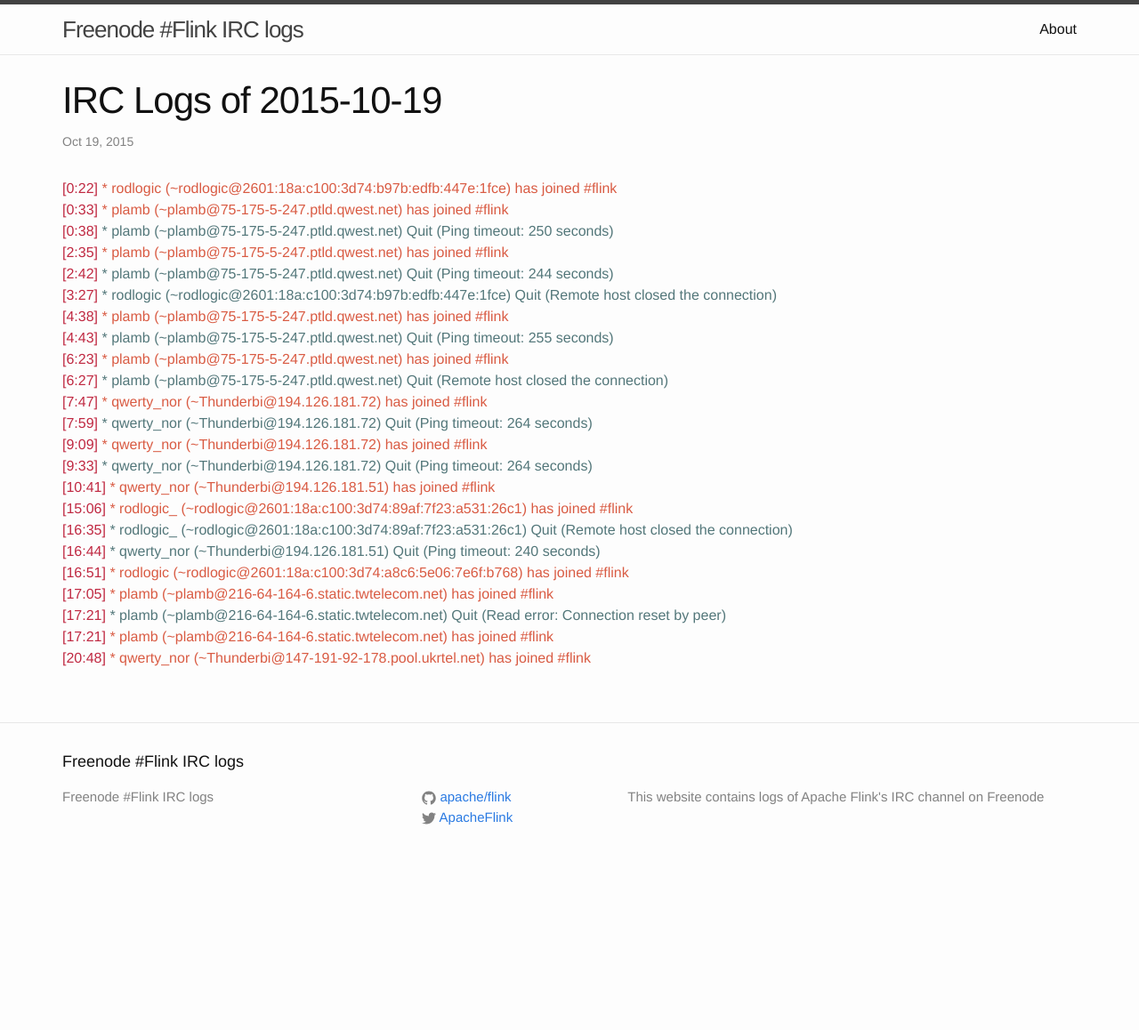
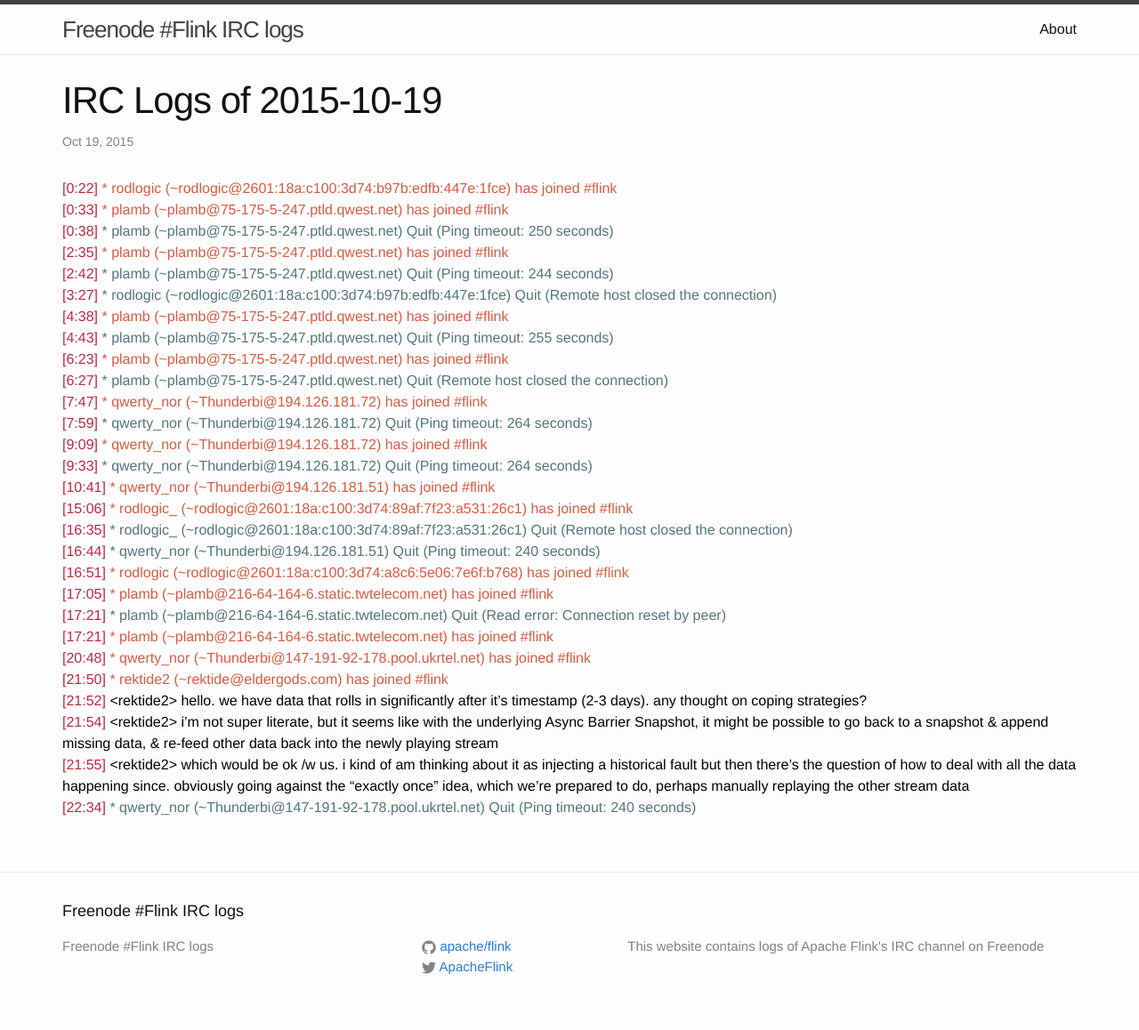
Before and after one commit to flink-irc-logs/flink-irc-logs.github.io, a Jekyll site: the page built from _posts/2015-10-19-logs.markdown, in a window 1280 px wide. Shown: the whole page at 89% size. Built offline with Jekyll 4.4.1, drawn with Linux system fonts in a browser that asks for light colours; before the commit the page ends 990 px from its top, so only the background shows below that.

Commit message:
Update of the logs on Mon Oct 19 23:27:41 CEST 2015

```diff
--- a/_posts/2015-10-19-logs.markdown
+++ b/_posts/2015-10-19-logs.markdown
@@ -27,3 +27,8 @@
 <span class="irc-date">[17:21]</span> <span class="irc-navy">* plamb (~plamb@216-64-164-6.static.twtelecom.net) Quit (Read error: Connection reset by peer)</span><br />
 <span class="irc-date">[17:21]</span> <span class="irc-green">* plamb (~plamb@216-64-164-6.static.twtelecom.net) has joined #flink</span><br />
 <span class="irc-date">[20:48]</span> <span class="irc-green">* qwerty_nor (~Thunderbi@147-191-92-178.pool.ukrtel.net) has joined #flink</span><br />
+<span class="irc-date">[21:50]</span> <span class="irc-green">* rektide2 (~rektide@eldergods.com) has joined #flink</span><br />
+<span class="irc-date">[21:52]</span> <span class="irc-black">&lt;rektide2&gt; hello. we have data that rolls in significantly after it's timestamp (2-3 days). any thought on coping strategies?</span><br />
+<span class="irc-date">[21:54]</span> <span class="irc-black">&lt;rektide2&gt; i'm not super literate, but it seems like with the underlying Async Barrier Snapshot, it might be possible to go back to a snapshot &amp; append missing data, &amp; re-feed other data back into the newly playing stream</span><br />
+<span class="irc-date">[21:55]</span> <span class="irc-black">&lt;rektide2&gt; which would be ok /w us. i kind of am thinking about it as injecting a historical fault but then there's the question of how to deal with all the data happening since. obviously going against the "exactly once" idea, which we're prepared to do, perhaps manually replaying the other stream data</span><br />
+<span class="irc-date">[22:34]</span> <span class="irc-navy">* qwerty_nor (~Thunderbi@147-191-92-178.pool.ukrtel.net) Quit (Ping timeout: 240 seconds)</span><br />
```
